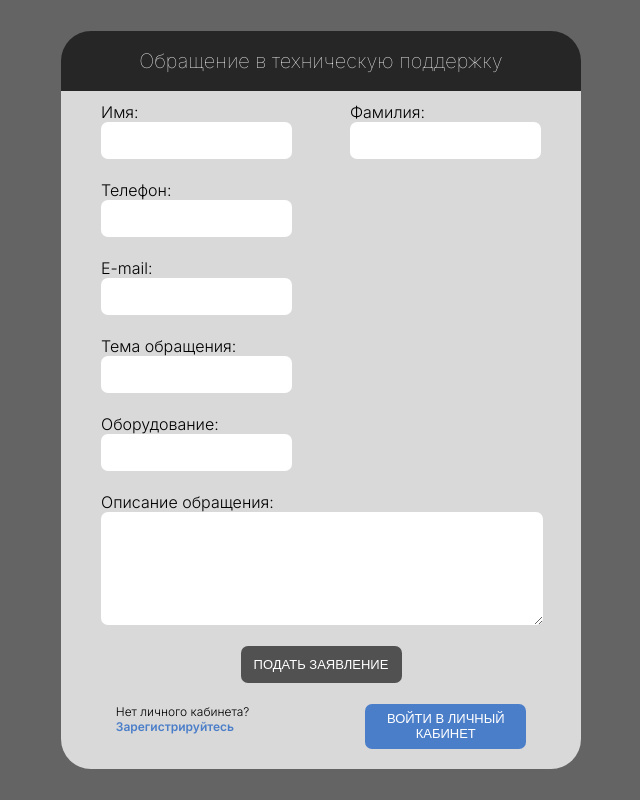
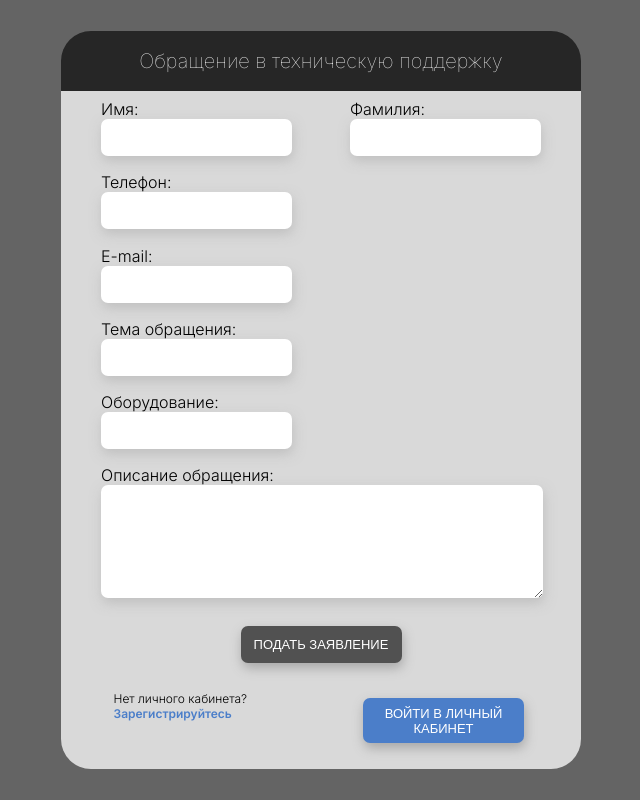
Before and after one commit to NikitkaKoevka/Deeplom, a PHP site: the page made by Вход/Страница подачи заявки.html in a window 1280 px wide. Shown: the whole page, without its empty margins (319-959 px from the left). Run offline with PHP 8.4, Linux system fonts and the light colour scheme.

Commit message:
Design change

```diff
--- a/Вход/StyleLK1.css
+++ b/Вход/StyleLK1.css
@@ -72,8 +72,32 @@
     font-size: 13px;
     white-space: pre-line;/*//////////!!!!!!!!!!!!!!!!!!!!!!!!!!!!!!!!!!!!!!!!!!!!!!!!!!!!!!!!!////////////////*/
     margin-left: 0px;
+    box-shadow: 1px 5px 12px 0px rgb(167, 167, 167);
+    transition: height 0.1s, width 0.1s ;
+}
+.LogIn:hover
+{
+    width: 166px;
+    height: 50px;
+    transition: height 0.1s, width 0.1s ;
 }
 .LinkBtn
+{
+    width: 170px;
+    height: 60px;
+    display: flex;
+    justify-content: center;
+    align-items:center;
+}
+.BtnSend
+{
+    width: 520px;
+    height: 60px;
+    display: flex;
+    justify-content: center;
+    align-items:center;
+}
+.footerPlaq
 {
     display: flex;
     justify-content: space-around;
@@ -90,7 +114,7 @@
     border-radius: 7px;
     font-size: 14px;
     padding-left: 10px;
-
+    box-shadow: 1px 5px 12px 0px rgba(167, 167, 167, 0.5);
 }
 
 .FullName
@@ -119,12 +143,16 @@
     font-size: 13px;
     white-space: pre-line;
     margin-left: 0px;
+    box-shadow: 1px 5px 12px 0px rgb(167, 167, 167);
+    transition: height 0.1s, width 0.1s ;
 }
-.BtnSend
+.send:hover
 {
-    display: flex;
-    justify-content: center;
+    width: 166px;
+    height: 43px;
+    transition: height 0.1s, width 0.1s ;
 }
+
 .Zareg
 {
     text-decoration:none;
--- a/Вход/Страница подачи заявки.html
+++ b/Вход/Страница подачи заявки.html
@@ -54,11 +54,13 @@
         <div class="BtnSend">
           <input id="send" type="button" class="send" value="Подать заявление">
         </div>
-        <div class="LinkBtn">
+        <div class="footerPlaq">
           <p class="registr">Нет личного кабинета?<a class="Zareg" href="Страница регистрации.html">Зарегистрируйтесь</a></p>
-          <button onclick="window.location.href='Страница входа.html'" id="description" class="LogIn">войти в личный кабинет</button>
+          <div class="LinkBtn">
+            <button onclick="window.location.href='Страница входа.html'" id="description" class="LogIn">войти в личный кабинет</button>
+          </div>
+        </div>
 
-        </div>
 
 
       </div>
--- a/Вход/Страница регистрации.html
+++ b/Вход/Страница регистрации.html
@@ -36,7 +36,10 @@
             <label  for="theme">Пароль:</label>
             <input id="theme" type="password" class="theme">
           </div>
-          <button onclick="window.location.href='../ЛК Клиента/ЛК1.html'" id="description" class="LogIn">Зарегистрироваться</button>
+          <div class="LinkBtn">
+            <button onclick="window.location.href='../ЛК Клиента/ЛК1.html'" id="description" class="LogIn">Зарегистрироваться</button>
+          </div>
+
 
 
         </div>
```
Also changed, not shown: Вход/StyleLK2.css (+17 -2 lines), Вход/StyleLK3.css (+17 -1 lines).
